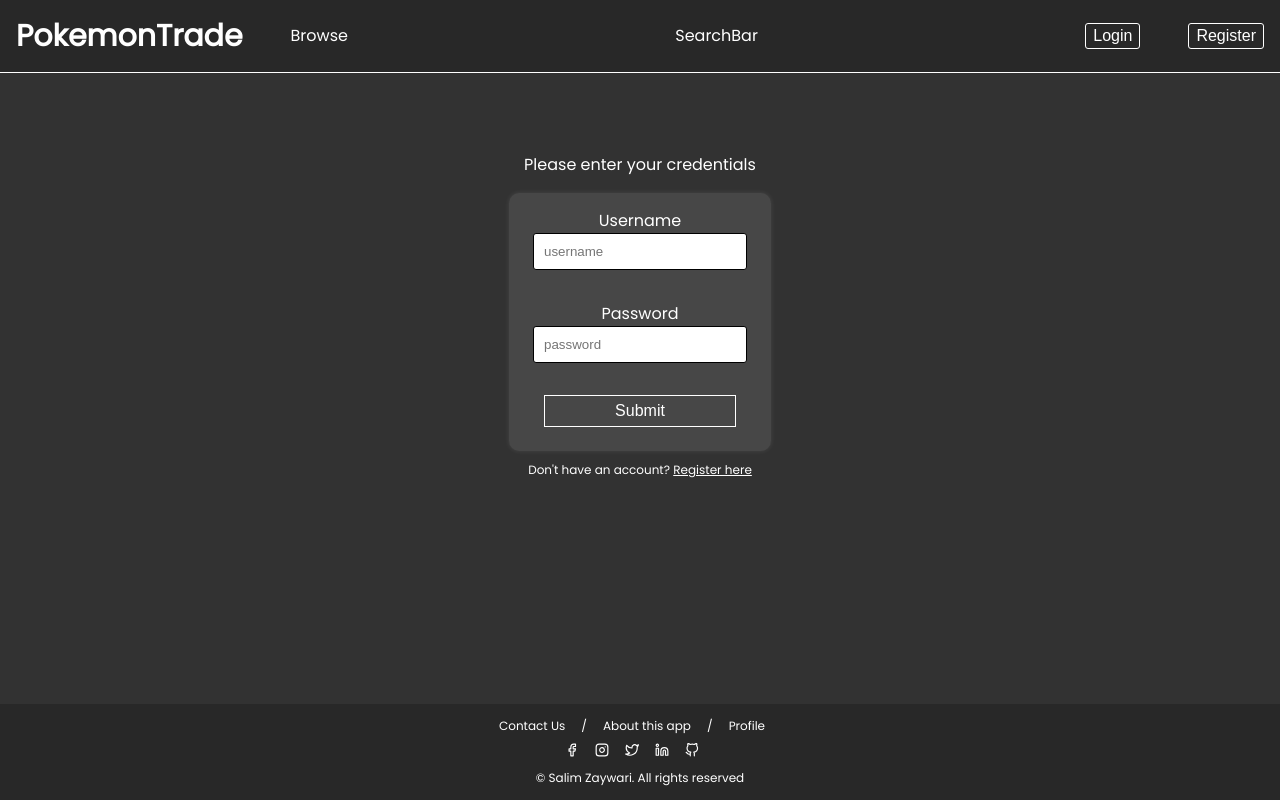
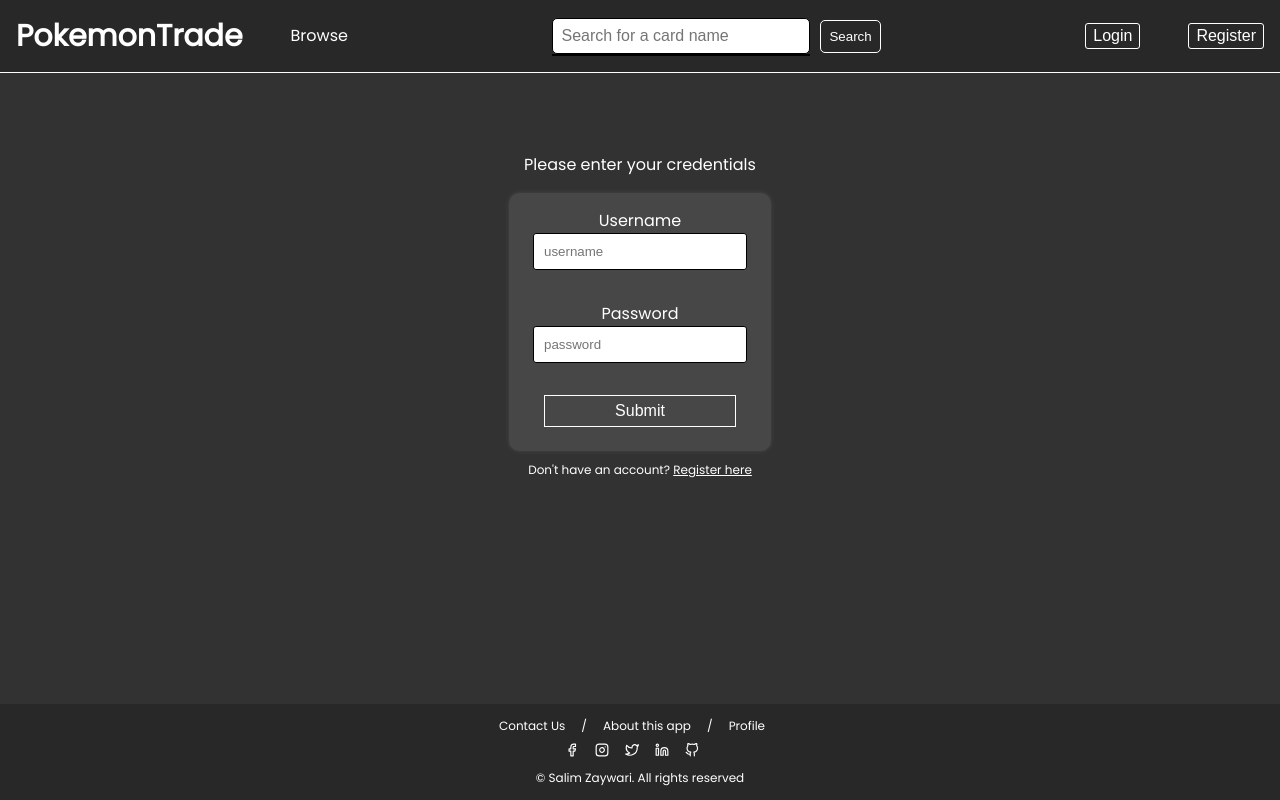
Before and after one commit to salimzay/PokemonTrade, a React (Create React App) app in the folder client/: page /login in a window 1280 px wide. Built offline with nearby package versions, Linux system fonts and the light colour scheme.

Commit message:
Done Searchbar, fixed issue with browse

```diff
--- a/client/src/components/Browse/Cards.js
+++ b/client/src/components/Browse/Cards.js
@@ -20,8 +20,15 @@ const Cards = () => {
 
 	useEffect(() => {
 		setCardsStatus("loading");
+		let apiName = name;
+		let apiValue = value;
+		if (name === "name") {
+			apiValue = `${value}*`;
+		} else {
+			apiName = `!${name}`;
+		}
 		fetch(
-			`https://api.pokemontcg.io/v2/cards?q=!${name}:"${value}"&page=${pageNumber}&pageSize=${cardsPerPage}`,
+			`https://api.pokemontcg.io/v2/cards?q=${apiName}:"${apiValue}"&page=${pageNumber}&pageSize=${cardsPerPage}`,
 			{
 				headers: {
 					"content-type": "application/json",
@@ -47,10 +54,13 @@ const Cards = () => {
 				.then((res) => res.json())
 				.then((parsed) => {
 					setHeaderName(parsed.data.name);
+
 					setBannerImg(parsed.data.images.logo);
 				});
 		} else {
-			setHeaderName(value);
+			name === "name"
+				? setHeaderName(`Search for: ${value}`)
+				: setHeaderName(value);
 			setBannerImg("");
 		}
 	}, [name, value, pageNumber, cardsPerPage]);
--- a/client/src/components/Browse/Home.js
+++ b/client/src/components/Browse/Home.js
@@ -1,5 +1,6 @@
 import React from "react";
 import styled from "styled-components";
+import Searchbar from "../Searchbar";
 
 const Home = () => {
 	return (
@@ -12,7 +13,7 @@ const Home = () => {
 					You can also search for any card you want using the searchbar below
 				</SubHeader>
 			</Container>
-			<div>Searchbar</div>
+			<Searchbar length="15" />
 		</Wrapper>
 	);
 };
--- a/client/src/components/Browse/IndivCard.js
+++ b/client/src/components/Browse/IndivCard.js
@@ -46,7 +46,7 @@ const IndivCard = ({ path }) => {
 				}
 				setCardStatus("idle");
 			});
-	}, [currentUser]);
+	}, [currentUser, id]);
 
 	const capitalize = (string) => {
 		return string[0].toUpperCase() + string.slice(1);
@@ -137,12 +137,14 @@ const IndivCard = ({ path }) => {
 								<DataEntry>
 									<StyledName>{card.name}</StyledName>
 								</DataEntry>
+								{card.rarity && (
 									<DataEntry>
 										<DataName>Rarity</DataName>
 										<DataValue to={`/browse/category/rarity/${card.rarity}`}>
 											{card.rarity.replace("Rare ", "")}
 										</DataValue>
 									</DataEntry>
+								)}
 								<DataEntry>
 									<DataName>Set</DataName>
 									<DataValue to={`/browse/category/set.name/${card.set.name}`}>
@@ -350,6 +352,7 @@ const Container = styled.div`
 
 const ButtonBlock = styled.div`
 	width: 100%;
+	max-width: 25vw;
 	height: 6rem;
 	display: flex;
 	flex-direction: column;
--- a/client/src/components/Browse/index.js
+++ b/client/src/components/Browse/index.js
@@ -17,23 +17,21 @@ const Browse = () => {
 	console.log(path, url);
 	return (
 		<Wrapper>
-			<Router>
 			<Sidebar />
 			<Switch>
-					<Route exact path={`${url}`}>
+				<Route exact path={`${path}`}>
 					<Home />
 				</Route>
-					<Route exact path={`${url}/category/:name/:value`}>
+				<Route exact path={`${path}/category/:name/:value`}>
 					<Cards />
 				</Route>
-					<Route exact path={`${url}/sets`}>
+				<Route exact path={`${path}/sets`}>
 					<Sets path={path} />
 				</Route>
-					<Route exact path={`${url}/card/:id`}>
+				<Route exact path={`${path}/card/:id`}>
 					<IndivCard path={path} />
 				</Route>
 			</Switch>
-			</Router>
 		</Wrapper>
 	);
 };
--- a/client/src/components/Header.js
+++ b/client/src/components/Header.js
@@ -2,6 +2,7 @@ import React, { useContext } from "react";
 import { NavLink } from "react-router-dom";
 import styled from "styled-components";
 import { UserContext } from "../contexts/UserContext";
+import Searchbar from "./Searchbar";
 
 const Header = () => {
 	const { currentUser } = useContext(UserContext);
@@ -22,7 +23,9 @@ const Header = () => {
 					Browse
 				</StyledNavLink>
 			</StyledNavItem>
-			<StyledNavItem>SearchBar</StyledNavItem>
+			<StyledNavItem>
+				<Searchbar length="5" />
+			</StyledNavItem>
 			<div>
 				{currentUser ? (
 					<RightSide>
--- a/client/src/components/Loading/index.js
+++ b/client/src/components/Loading/index.js
@@ -1,12 +1,16 @@
-import React from "react";
+import React, { useState } from "react";
 import gif from "./pokeball.gif";
 import styled from "styled-components";
 
 const Loading = () => {
+	const [message, setMessage] = useState("Loading");
+	setTimeout(() => {
+		setMessage("Taking too long? Try reloading your browser");
+	}, 5000);
 	return (
 		<Wrapper>
 			<StyledGif src={gif} alt="Loading"></StyledGif>
-			<StyledText>Loading</StyledText>
+			<StyledText>{message}</StyledText>
 		</Wrapper>
 	);
 };
--- /dev/null
+++ b/client/src/components/Searchbar.js
@@ -0,0 +1,138 @@
+import React, { useEffect, useState } from "react";
+import { Link, useHistory } from "react-router-dom";
+import styled from "styled-components";
+
+const Searchbar = ({ length }) => {
+	const [searchValue, setSearchValue] = useState("");
+	const [searchToggle, setSearchToggle] = useState(false);
+	const [suggestions, setSuggestions] = useState(null);
+	const redirect = useHistory();
+	console.log(redirect.location.state);
+
+	useEffect(() => {
+		searchValue &&
+			fetch(
+				`https://api.pokemontcg.io/v2/cards?q=name:${
+					searchValue + "*"
+				}&page=1&pageSize=${length}`
+			)
+				.then((res) => res.json())
+				.then((parsed) => {
+					console.log(parsed);
+					setSuggestions(parsed.data);
+				});
+	}, [searchValue, length]);
+
+	useEffect(() => {
+		setSearchValue("");
+	}, [searchToggle]);
+
+	const handleInput = (ev) => {
+		setSearchValue(ev.target.value);
+	};
+
+	const handleSearch = (ev) => {
+		setSearchToggle(!searchToggle);
+		redirect.push(`/browse/category/name/${searchValue}`);
+	};
+
+	const handleToCard = () => {
+		setSearchToggle(!searchToggle);
+	};
+
+	return (
+		<Wrapper>
+			<SearchBlock>
+				<StyledInput
+					type="text"
+					value={searchValue}
+					onChange={handleInput}
+					placeholder="Search for a card name"
+				></StyledInput>
+				<StyledButton onClick={handleSearch}>Search</StyledButton>
+			</SearchBlock>
+			<StyledSuggestions>
+				<ul>
+					{suggestions &&
+						searchValue &&
+						(suggestions.length === 0 ? (
+							<li>No card by that name found</li>
+						) : (
+							suggestions.map((suggestion) => {
+								return (
+									<StyledListItem>
+										<StyledLink
+											to={`/browse/card/${suggestion.id}`}
+											onClick={() => handleToCard()}
+										>
+											{suggestion.set.name} - {suggestion.name}
+										</StyledLink>
+									</StyledListItem>
+								);
+							})
+						))}
+				</ul>
+			</StyledSuggestions>
+		</Wrapper>
+	);
+};
+
+const Wrapper = styled.div`
+	position: relative;
+	width: fit-content;
+`;
+
+const SearchBlock = styled.div`
+	width: 100%;
+`;
+
+const StyledInput = styled.input`
+	padding: 0.5rem;
+	width: 15rem;
+	border: 1px solid black;
+	border-radius: 5px;
+	margin-right: 10px;
+	font-size: inherit;
+`;
+
+const StyledButton = styled.button`
+	padding: 0.5rem;
+	background-color: transparent;
+	color: var(--main-color);
+	border: 1px solid var(--main-color);
+	border-radius: 5px;
+	cursor: pointer;
+	transition: all 200ms;
+	&:hover {
+		background-color: var(--main-color);
+		color: var(--background-color);
+	}
+`;
+
+const StyledSuggestions = styled.div`
+	z-index: 99;
+	position: absolute;
+	width: 16rem;
+	background-color: var(--main-color);
+	color: var(--background-color);
+	font-size: 12px;
+	border: 1px solid black;
+	transition: all 1s;
+`;
+
+const StyledListItem = styled.li`
+	padding: 3px;
+	&:hover {
+		background-color: var(--background-darken);
+	}
+`;
+
+const StyledLink = styled(Link)`
+	width: 100%;
+	height: 100%;
+	display: block;
+	text-decoration: none;
+	color: black;
+`;
+
+export default Searchbar;
```
Lines whose indentation alone changed are shown as unchanged.
